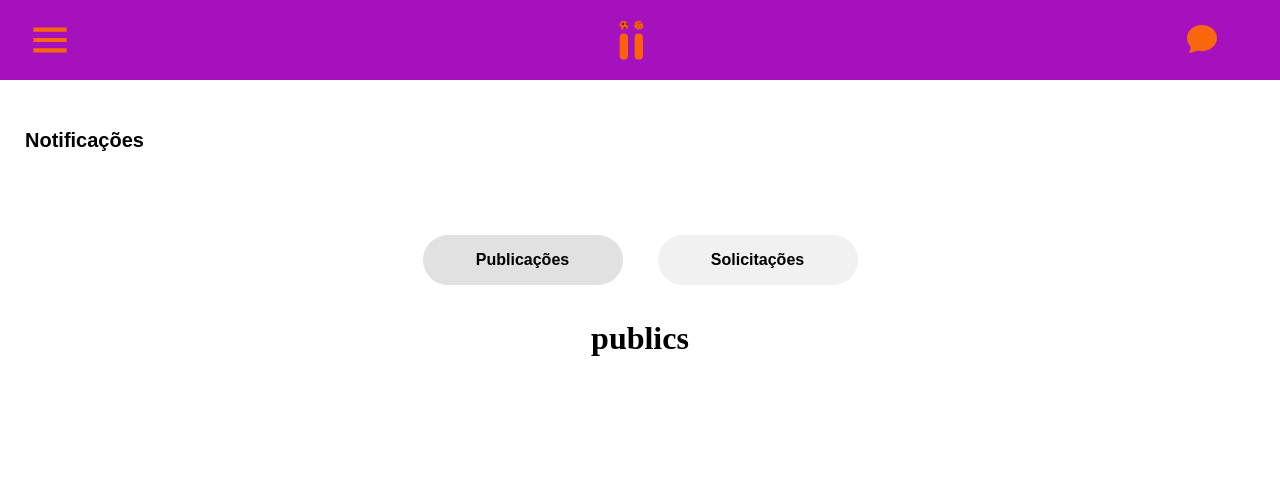
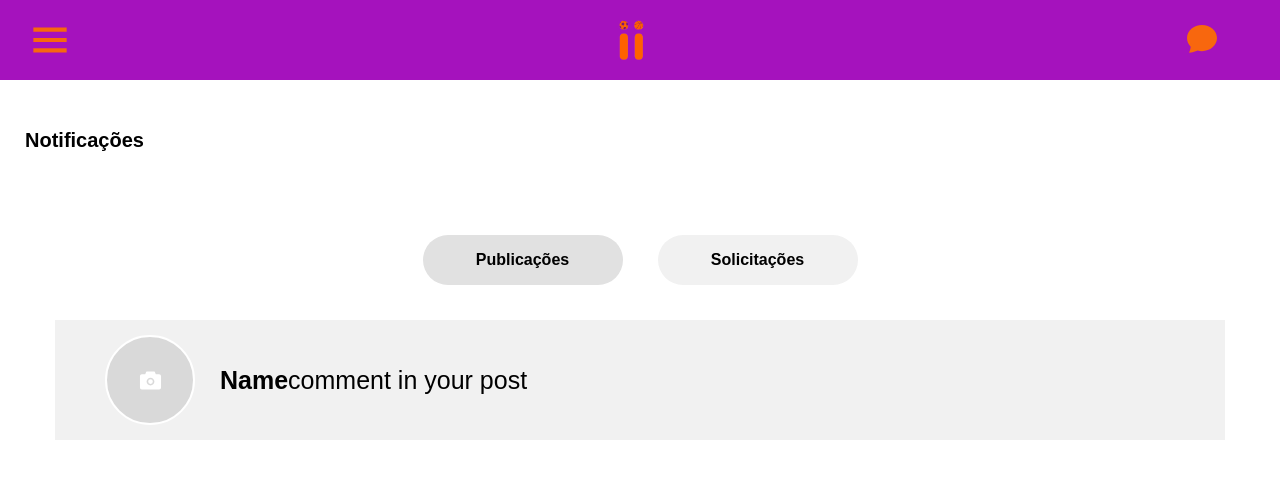
Before and after one commit to Tiaguh/Imovim-Web, a React (Create React App) app: page /notifications in a window 1280 px wide. Shown: the top 478 px of the page. Built offline with nearby package versions, Linux system fonts and the light colour scheme; some icons are missing.

Commit message:
creating component of comments

```diff
--- a/src/Pages/Notifications/Notifications.jsx
+++ b/src/Pages/Notifications/Notifications.jsx
@@ -3,6 +3,8 @@ import React, { useState } from 'react'
 import Header from '../../components/Header/Header';
 
 import { Container, NotificationsContainer, TitleContainer, Title, OptionsNotifications, Option, TypeNotifications } from './Style'
+
+import Followed from '../../components/PublicationNotification/PublicationNotification';
 
 export default function Notifications() {
     const [activite, setActivite] = useState(false)
@@ -38,7 +40,7 @@ export default function Notifications() {
                             </div>
                         ) : (
                             <div>
-                                <h1>publics</h1>
+                                <Followed />
                             </div>
                         )
                     }
--- a/src/Pages/Notifications/Style.js
+++ b/src/Pages/Notifications/Style.js
@@ -50,11 +50,12 @@ export const Option = styled.button`
     color: #000;
 
     background-color: ${props => props.active ? '#F1F1F1' : '#E1E1E1'};
+
+    cursor: pointer;
 `;
 
 export const TypeNotifications = styled.div`
     width: 100%;
 
-    display: flex;
-    justify-content: center;
+    padding-inline: 30px
 `;
--- /dev/null
+++ b/src/components/PublicationNotification/PublicationNotification.jsx
@@ -0,0 +1,20 @@
+import React from 'react'
+
+import { AiFillCamera } from 'react-icons/ai'
+
+import { Container, PhotoContainer, UserName, Action } from './Style'
+
+export default function Followed() {
+    return (
+        <Container>
+
+            <PhotoContainer>
+                <AiFillCamera color="#FFF" size={25} />
+            </PhotoContainer>
+
+            <UserName>Name</UserName>
+            <Action>comment in your post</Action>
+
+        </Container>
+    )
+}
--- /dev/null
+++ b/src/components/PublicationNotification/Style.js
@@ -0,0 +1,40 @@
+import { styled } from "styled-components";
+
+export const Container = styled.div`
+    width: 100%;
+    height: 120px;
+
+    display: flex;
+    align-items: center;
+
+    background-color: #F1F1F1;
+
+    padding-inline: 25px;
+`;
+
+export const PhotoContainer = styled.div`
+    width: 90px;
+    height: 90px;
+
+    display: flex;
+    justify-content: center;
+    align-items: center;
+
+    border-radius: 50px;
+    border: 2px solid #FFF;
+
+    background-color: #D9D9D9;
+
+    margin-inline: 25px
+`;
+
+export const UserName = styled.h1`
+    font-size: 25px;
+    font-family: sans-serif;
+`;
+
+export const Action = styled.h1`
+    font-size: 25px;
+    font-family: sans-serif;
+    font-weight: normal;
+`
```
